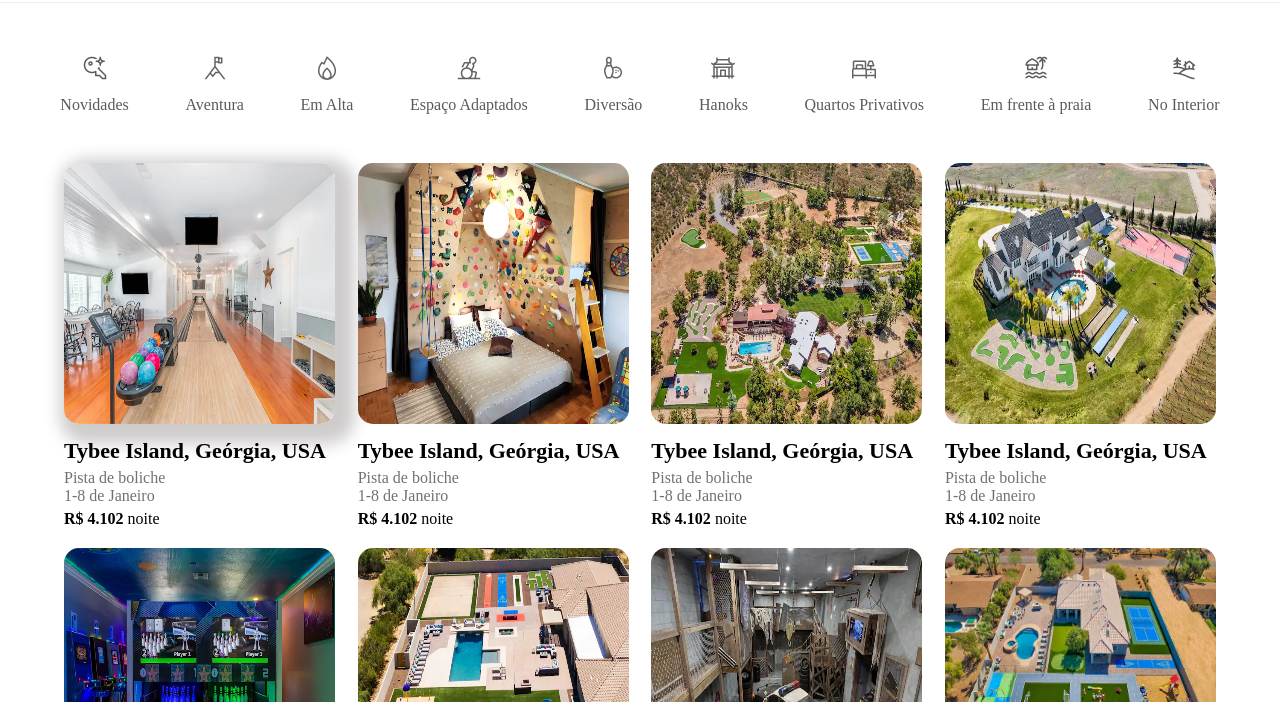
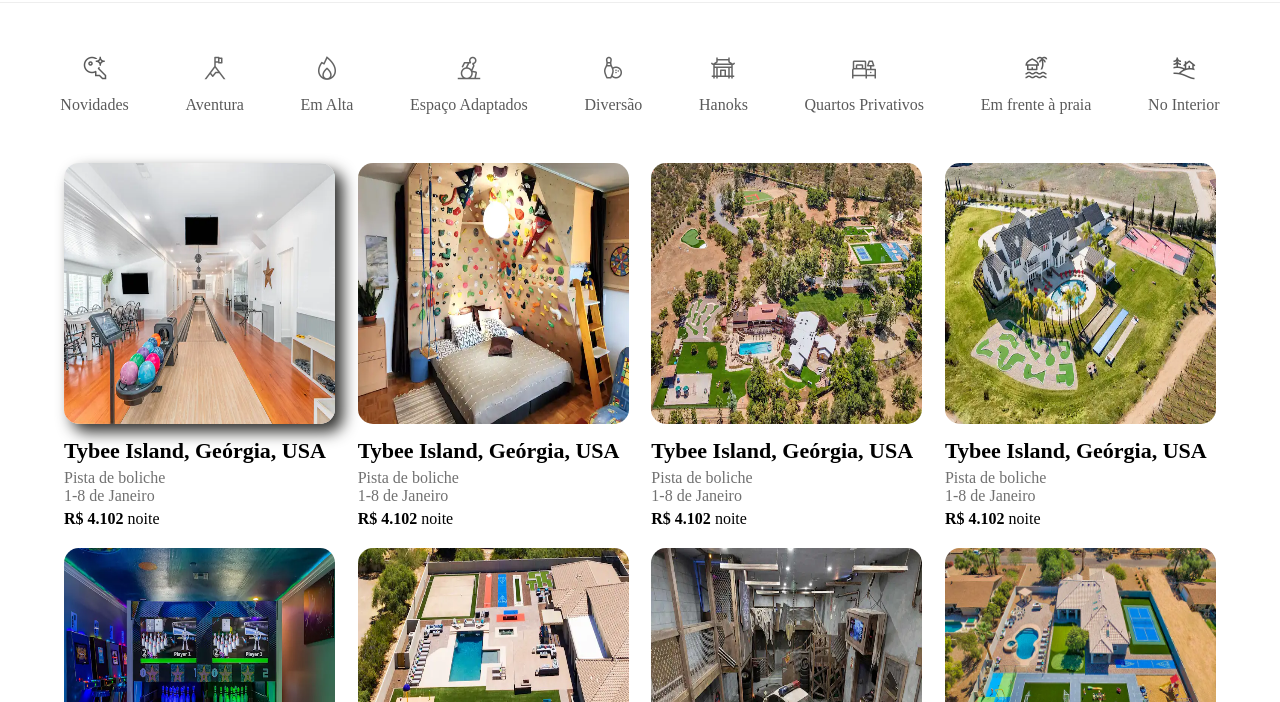
Before and after one commit to Oseias22/Flowbnb, a plain HTML site: page index.html in a window 1280 px wide. In both pictures the pointer is over the picture 199 px from the left and 391 px from the top of the page. Shown: the part 98-800 px from the top of the page. Drawn offline with Linux system fonts and the light colour scheme.

Commit message:
mudei-css

```diff
--- a/index.css
+++ b/index.css
@@ -109,7 +109,8 @@ body {
   border-radius: 15px;
 }
 .imagem:hover{
-  box-shadow: 8px 8px 15px 12px rgba(65, 53, 53, 0.25);
+  box-shadow: 8px 8px 15px rgb(48, 48, 46);
+  transition: box-shadow 01s;
 }
 
 .lugares .local {
```
